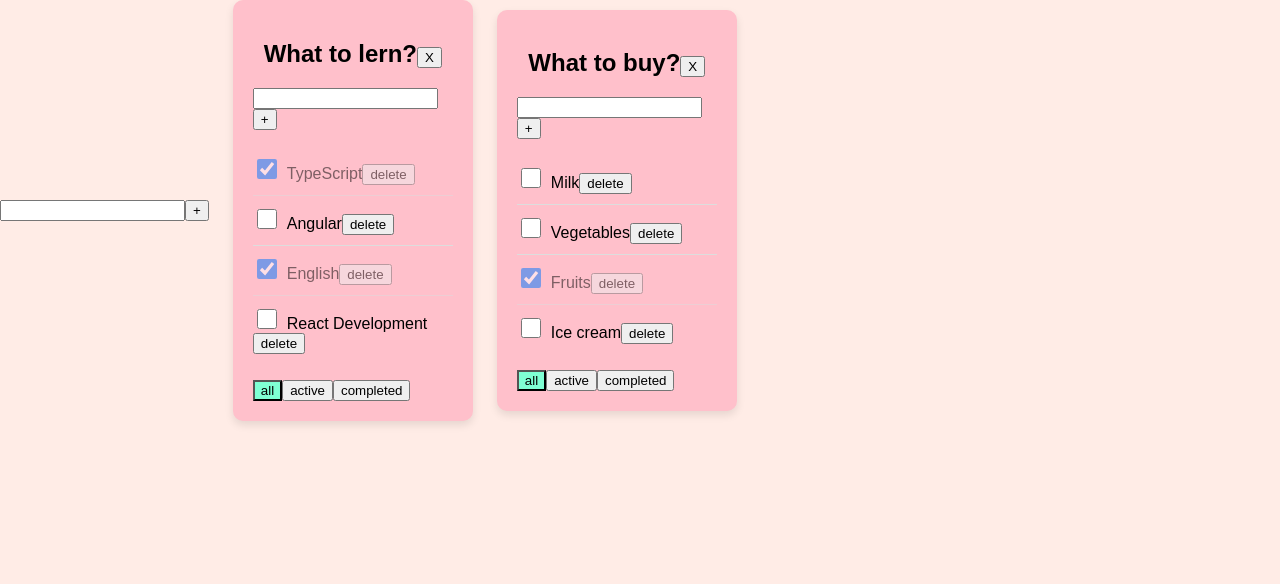
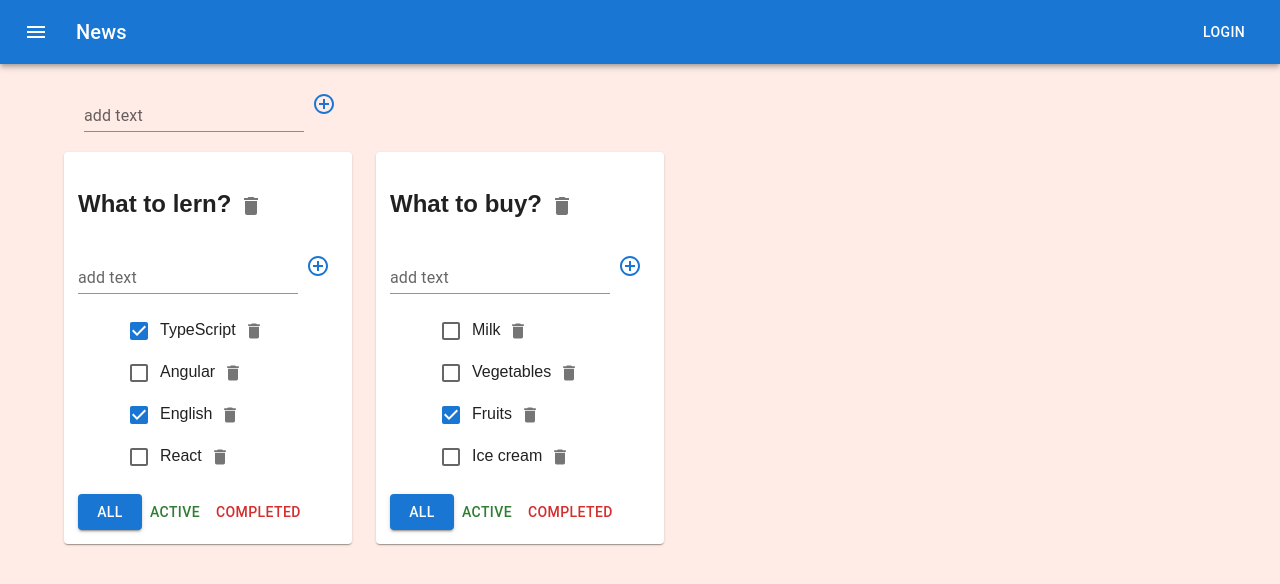
Before and after one commit to gostraa/reactTS-To-do, a React (Create React App) app: page / in a window 1280 px wide. Shown: the top 584 px of the page. Built offline with nearby package versions, Linux system fonts and the light colour scheme.

Commit message:
Material UI

```diff
--- a/package.json
+++ b/package.json
@@ -4,6 +4,10 @@
   "homepage": "https://gostraa.github.io/reactTS-To-do/",
   "private": true,
   "dependencies": {
+    "@emotion/react": "^11.11.3",
+    "@emotion/styled": "^11.11.0",
+    "@mui/icons-material": "^5.15.6",
+    "@mui/material": "^5.15.6",
     "@testing-library/jest-dom": "^5.17.0",
     "@testing-library/react": "^13.4.0",
     "@testing-library/user-event": "^13.5.0",
--- a/src/App.tsx
+++ b/src/App.tsx
@@ -3,6 +3,16 @@ import TodoList, { TaskI } from "./components/TodoList";
 import "./index.css";
 import { v1 } from "uuid";
 import AddItemForm from "./components/AddItemForm";
+import AppBar from "@mui/material/AppBar";
+import Container from "@mui/material/Container";
+import Grid from "@mui/material/Grid";
+import Paper from "@mui/material/Paper";
+
+import Toolbar from "@mui/material/Toolbar";
+import Typography from "@mui/material/Typography";
+import Button from "@mui/material/Button";
+import IconButton from "@mui/material/IconButton";
+import MenuIcon from "@mui/icons-material/Menu";
 
 export type FilterValueType = "all" | "completed" | "active";
 
@@ -29,7 +39,7 @@ function App() {
       { id: v1(), title: "TypeScript", isDone: true },
       { id: v1(), title: "Angular", isDone: false },
       { id: v1(), title: "English", isDone: true },
-      { id: v1(), title: "React Development", isDone: false },
+      { id: v1(), title: "React", isDone: false },
     ],
     [TLId2]: [
       { id: v1(), title: "Milk", isDone: false },
@@ -120,18 +130,49 @@ function App() {
 
   return (
     <div className="main-container">
+      <AppBar position="static">
+        <Toolbar>
+          <IconButton
+            size="large"
+            edge="start"
+            color="inherit"
+            aria-label="menu"
+            sx={{ mr: 2 }}
+          >
+            <MenuIcon />
+          </IconButton>
+          <Typography variant="h6" component="div" sx={{ flexGrow: 1 }}>
+            News
+          </Typography>
+          <Button color="inherit">Login</Button>
+        </Toolbar>
+      </AppBar>
+      <Container fixed>
+        <Grid container style={{ padding: "20px" }}>
           <AddItemForm addItem={addToDoList} />
+        </Grid>
+        <Grid container rowSpacing={1} columnSpacing={{ xs: 1, sm: 2, md: 3 }}>
           {todoLists.map((tl) => {
             let tasksForTodoList = tasksObj[tl.id];
 
             if (tl.filter === "completed") {
-          tasksForTodoList = tasksForTodoList.filter((t) => t.isDone === true);
+              tasksForTodoList = tasksForTodoList.filter(
+                (t) => t.isDone === true
+              );
             }
             if (tl.filter === "active") {
-          tasksForTodoList = tasksForTodoList.filter((t) => t.isDone === false);
+              tasksForTodoList = tasksForTodoList.filter(
+                (t) => t.isDone === false
+              );
             }
             return (
-          <div className="todo-container" key={tl.id}>
+              <Grid item key={tl.id}>
+                <Paper
+                  style={{
+                    padding: "14px",
+                    maxWidth: "300px",
+                  }}
+                >
                   <TodoList
                     id={tl.id}
                     title={tl.title}
@@ -145,9 +186,12 @@ function App() {
                     filter={tl.filter}
                     changeToDolistTitle={changeToDolistTitle}
                   />
-          </div>
+                </Paper>
+              </Grid>
             );
           })}
+        </Grid>
+      </Container>
     </div>
   );
 }
--- a/src/components/AddItemForm.tsx
+++ b/src/components/AddItemForm.tsx
@@ -1,4 +1,7 @@
 import { ChangeEvent, useState } from "react";
+import { IconButton } from "@mui/material";
+import ControlPointIcon from "@mui/icons-material/ControlPoint";
+import TextField from "@mui/material/TextField";
 
 type AddItemPropsType = {
   addItem: (title: string) => void;
@@ -23,15 +26,20 @@ function AddItemForm(props: AddItemPropsType) {
   };
   return (
     <div>
-      <input
+      <TextField
+        id="standard-basic"
+        label="add text"
+        variant="standard"
         type="text"
         value={inputData}
         onChange={onSetInputData}
-        className={IsError ? "error" : ""}
+        error={!!IsError}
+        helperText={IsError && "Field is required"}
       />
 
-      <button onClick={onAddTask}>+</button>
-      {IsError && <p className="error-message">Field is required</p>}
+      <IconButton color={"primary"} onClick={onAddTask}>
+        <ControlPointIcon />
+      </IconButton>
     </div>
   );
 }
--- a/src/components/TodoList.tsx
+++ b/src/components/TodoList.tsx
@@ -1,6 +1,11 @@
 import { ChangeEvent } from "react";
+import { IconButton, Button } from "@mui/material";
+import DeleteIcon from "@mui/icons-material/Delete";
+import Checkbox from "@mui/material/Checkbox";
+
+import "../index.css";
+
 import { FilterValueType } from "../App";
-import "../index.css";
 import AddItemForm from "./AddItemForm";
 import EditableSpan from "./EditableSpan";
 
@@ -47,8 +52,9 @@ const TodoList = (props: PropsType) => {
     <div>
       <h2 className="todo-title">
         <EditableSpan title={props.title} onChange={changeToDolistTitle} />
-
-        <button onClick={removeToDoListt}>X</button>
+        <IconButton onClick={removeToDoListt}>
+          <DeleteIcon fontSize="medium" />
+        </IconButton>
       </h2>
 
       <AddItemForm addItem={addTask} />
@@ -63,8 +69,7 @@ const TodoList = (props: PropsType) => {
           };
           return (
             <li key={item.id} className={item.isDone ? "is-done" : ""}>
-              <input
-                type="checkbox"
+              <Checkbox
                 checked={item.isDone}
                 onChange={onChangeStatusHandler}
                 className="checkmark"
@@ -74,35 +79,37 @@ const TodoList = (props: PropsType) => {
                 onChange={onChangeTitleHandler}
               />
 
-              <button
+              <IconButton
                 onClick={() => {
                   props.removeTask(item.id, props.id);
                 }}
               >
-                delete
-              </button>
+                <DeleteIcon fontSize="small" />
+              </IconButton>
             </li>
           );
         })}
       </ul>
-      <button
-        className={props.filter === "all" ? "active-filter" : ""}
+      <Button
+        variant={props.filter === "all" ? "contained" : "text"}
         onClick={onAllFilter}
       >
         all
-      </button>
-      <button
-        className={props.filter === "active" ? "active-filter" : ""}
+      </Button>
+      <Button
+        color={"success"}
+        variant={props.filter === "active" ? "contained" : "text"}
         onClick={onActiveFilter}
       >
         active
-      </button>
-      <button
-        className={props.filter === "completed" ? "active-filter" : ""}
+      </Button>
+      <Button
+        color={"error"}
+        variant={props.filter === "completed" ? "contained" : "text"}
         onClick={onCompletedFilter}
       >
         completed
-      </button>
+      </Button>
     </div>
   );
 };
--- a/src/index.css
+++ b/src/index.css
@@ -10,19 +10,23 @@ body {
 
   height: 100vh;
 }
+* {
+  list-style: none;
+  box-sizing: border-box;
+}
 
 code {
   font-family: source-code-pro, Menlo, Monaco, Consolas, "Courier New",
     monospace;
 }
-
+/*
 .main-container {
   display: flex;
   flex-wrap: wrap;
   gap: 24px;
   align-items: center;
-}
-.todo-container {
+} */
+/* .todo-container {
   background-color: #ffc0cb;
   padding: 20px;
   border-radius: 10px;
@@ -52,8 +56,8 @@ code {
   margin-right: 10px;
   border: 2px solid #000;
   border-radius: 50%;
-}
-.error {
+} */
+/* .error {
   border: red 1px solid;
 }
 
@@ -67,4 +71,4 @@ code {
 
 .is-done {
   opacity: 0.5;
-}
+} */
```
Also changed, not shown: 1 other file (tests, documents, lock files or other folders). Lines whose indentation alone changed are shown as unchanged.
